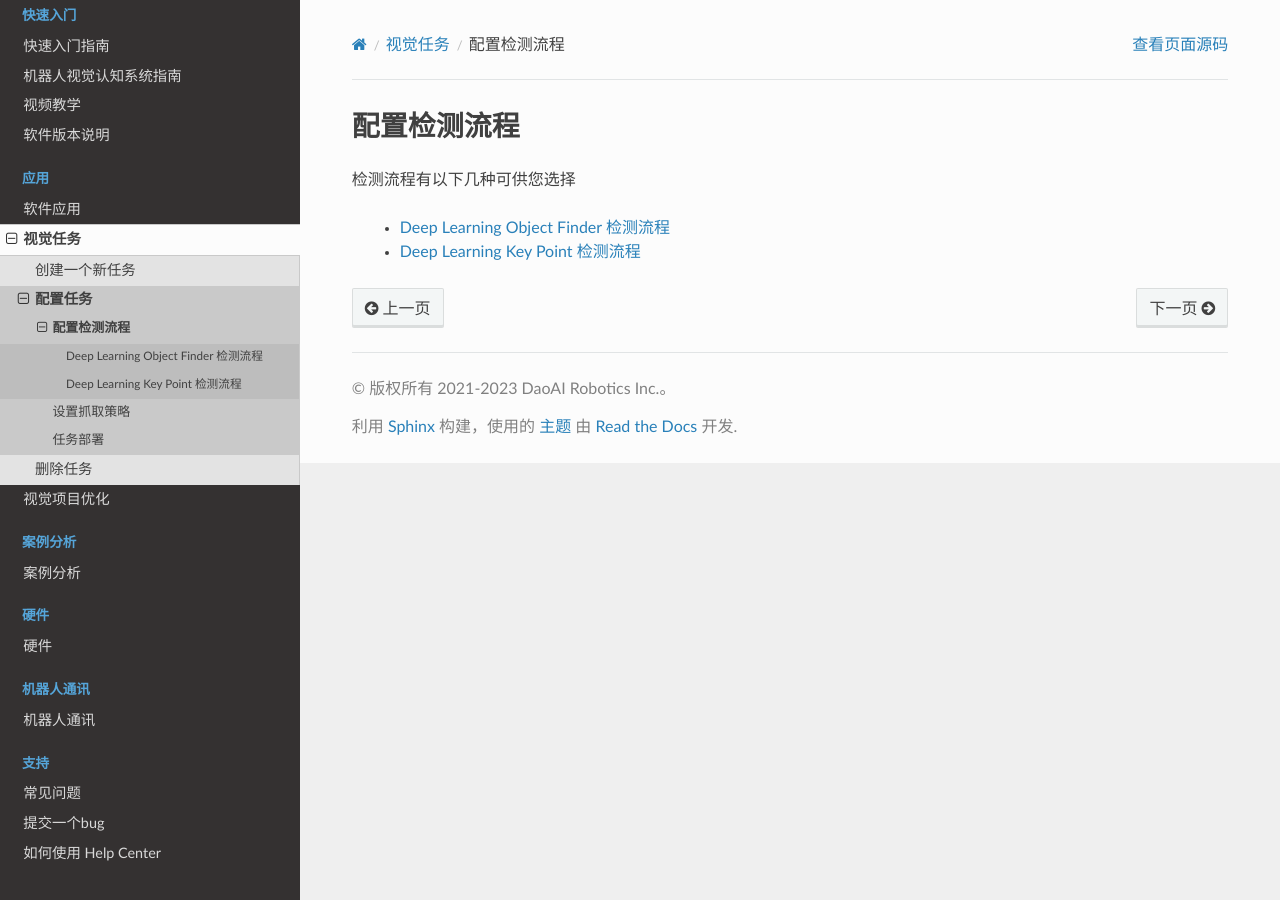
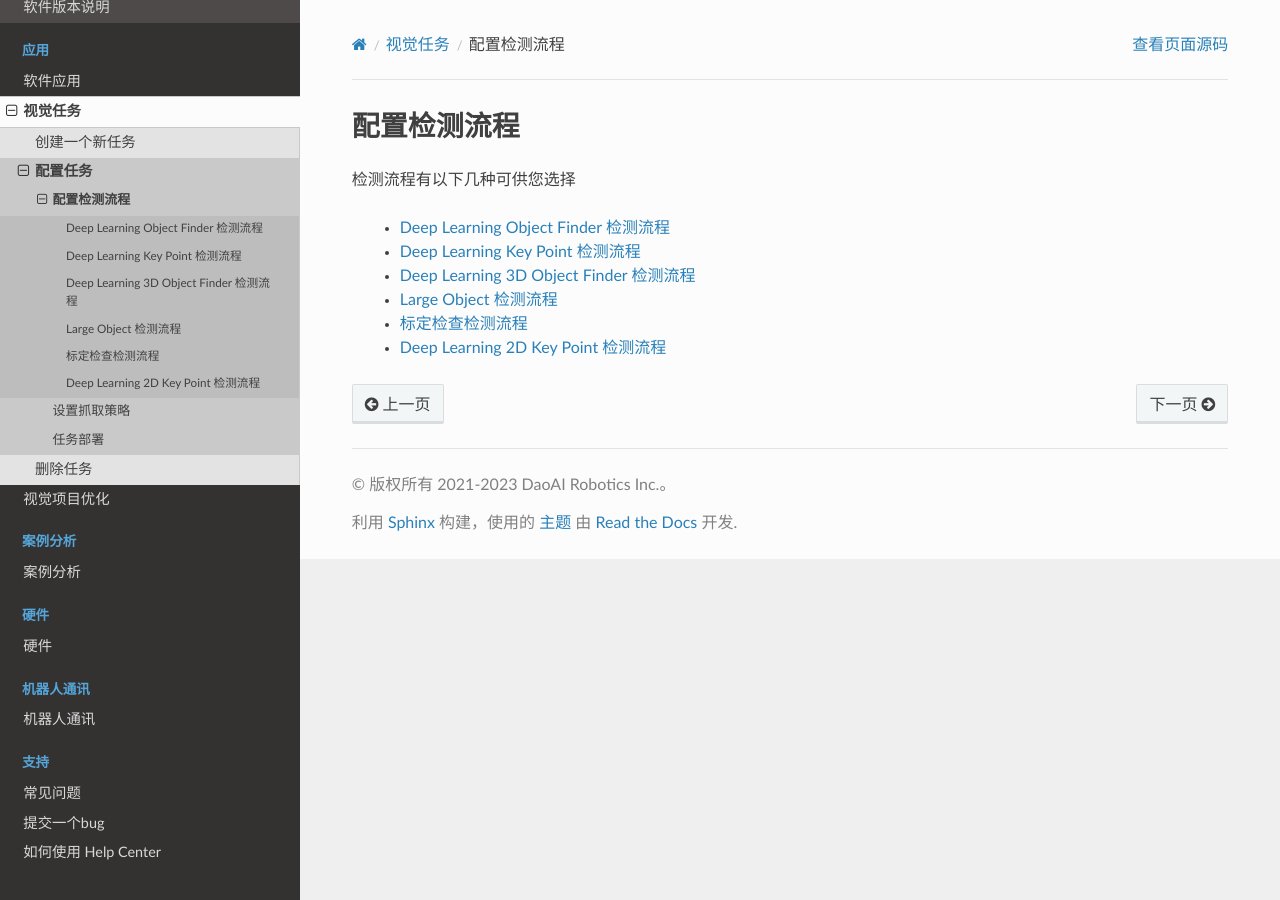
Before and after one commit to DaoAI-Robotics-Inc/daoai_vision_system_user_manual, a Sphinx documentation site: the page built from docs/source/application/vision-project/detection.rst, in a window 1280 px wide. Built offline with Sphinx 7.4.7 and the Read the Docs theme 2.0.0, drawn with Linux system fonts in a browser that asks for light colours; pages that are not in the unit, such as notebooks, are missing from menus.

```diff
--- /dev/null
+++ b/docs/source/application/vision-project-tuning/dl_2dkp_advanced_settings.rst
@@ -0,0 +1,2 @@
+DL 2D Key Point 检测流程高级配置
+==============================
--- /dev/null
+++ b/docs/source/application/vision-project-tuning/dl_3dmodfinder_advanced_settings.rst
@@ -0,0 +1,2 @@
+DL 3D Object Finder 检测流程高级配置
+==============================
--- a/docs/source/application/vision-project-tuning/index.rst
+++ b/docs/source/application/vision-project-tuning/index.rst
@@ -159,3 +159,6 @@
 
     dl_kp_advanced_settings
     dl_modfinder_advanced_settings
+    dl_3dmodfinder_advanced_settings
+    trans3d_advanced_settings
+    dl_2dkp_advanced_settings
--- /dev/null
+++ b/docs/source/application/vision-project-tuning/trans3d_advanced_settings.rst
@@ -0,0 +1,2 @@
+Large Object 检测流程高级配置
+==================================================================
--- a/docs/source/application/vision-project/detection.rst
+++ b/docs/source/application/vision-project/detection.rst
@@ -9,3 +9,7 @@
 
         dl_modfinder
         dl_kp
+        dl_3dmodfinder
+        trans3d
+        driftcheck
+        dl_2dkp
--- /dev/null
+++ b/docs/source/application/vision-project/dl_2dkp.rst
@@ -0,0 +1,2 @@
+Deep Learning 2D Key Point 检测流程
+==============================
--- /dev/null
+++ b/docs/source/application/vision-project/dl_3dmodfinder.rst
@@ -0,0 +1,4 @@
+Deep Learning 3D Object Finder 检测流程
+==========================================
+
+本章会详细介绍如何设置 Deep Learning 3D Object Finder 检测流程。
--- /dev/null
+++ b/docs/source/application/vision-project/driftcheck.rst
@@ -0,0 +1,2 @@
+标定检查检测流程
+================
--- a/docs/source/application/vision-project/index.rst
+++ b/docs/source/application/vision-project/index.rst
@@ -29,7 +29,7 @@
 .. image:: images/info.png
     :scale: 80%
 
-5. 点击OK添加任务。
+5. 点击创建任务添加任务。
 
 .. image:: images/task_added.png
     :scale: 60%
--- a/docs/source/application/vision-project/pick.rst
+++ b/docs/source/application/vision-project/pick.rst
@@ -65,6 +65,8 @@
 
 真实示教
 ~~~~~~~~~
+
+    TODO: eye-in-hand的真实示教在capture的同时也需要发送机器人位姿
 
     真实示教是由用户移动机器人至标准的抓取姿态，然后发送该位姿至机器人视觉认知系统，由机器人视觉认知系统计算并记录TCP和物体的相对关系。
 
--- /dev/null
+++ b/docs/source/application/vision-project/trans3d.rst
@@ -0,0 +1,2 @@
+Large Object 检测流程
+=====================
```
Also changed, not shown: docs/source/application/images/picking2.png, docs/source/application/images/创建新项目2.png, docs/source/application/images/删除项目.png, docs/source/application/images/导出项目1.png, docs/source/application/vision-project/images/deploy.png, docs/source/application/vision-project/images/info.png, docs/source/application/vision-project/images/task.png, docs/source/application/vision-project/images/task_added.png, docs/source/application/vision-project/images/删除任务.png.
